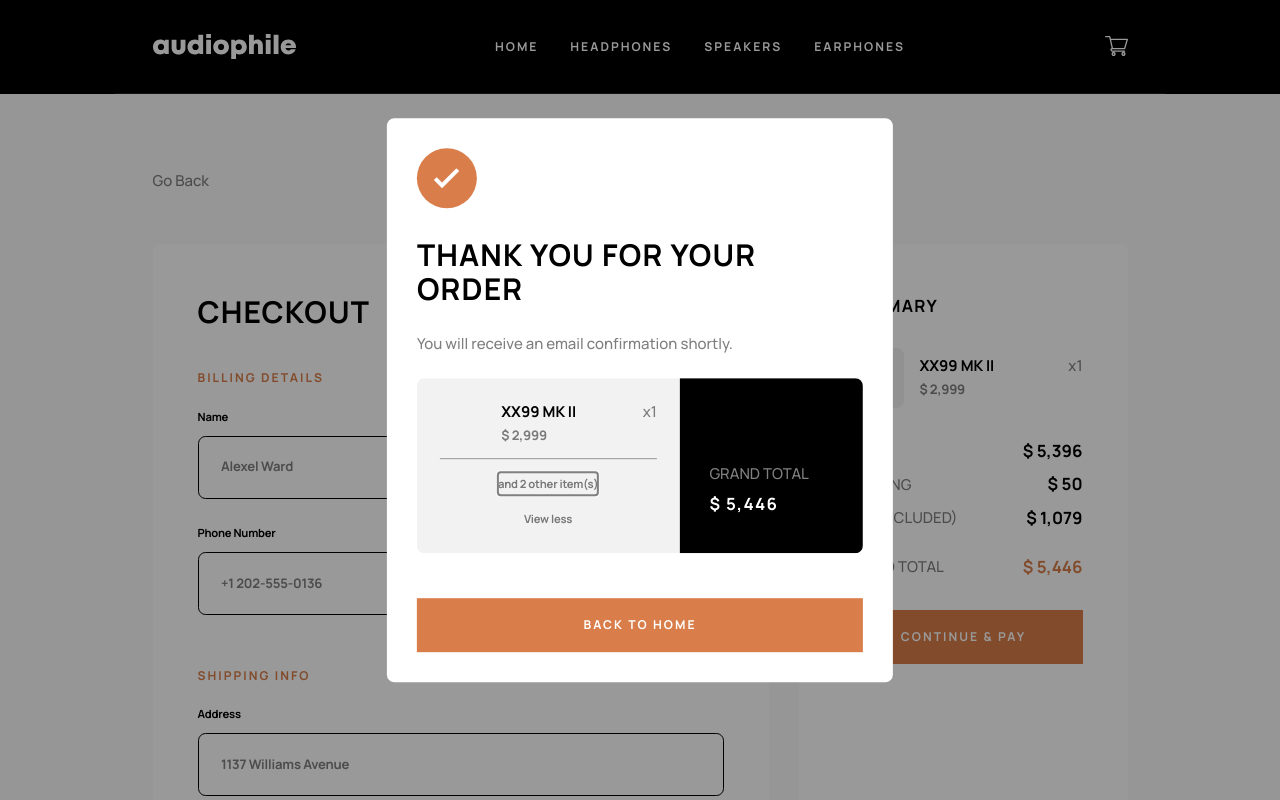
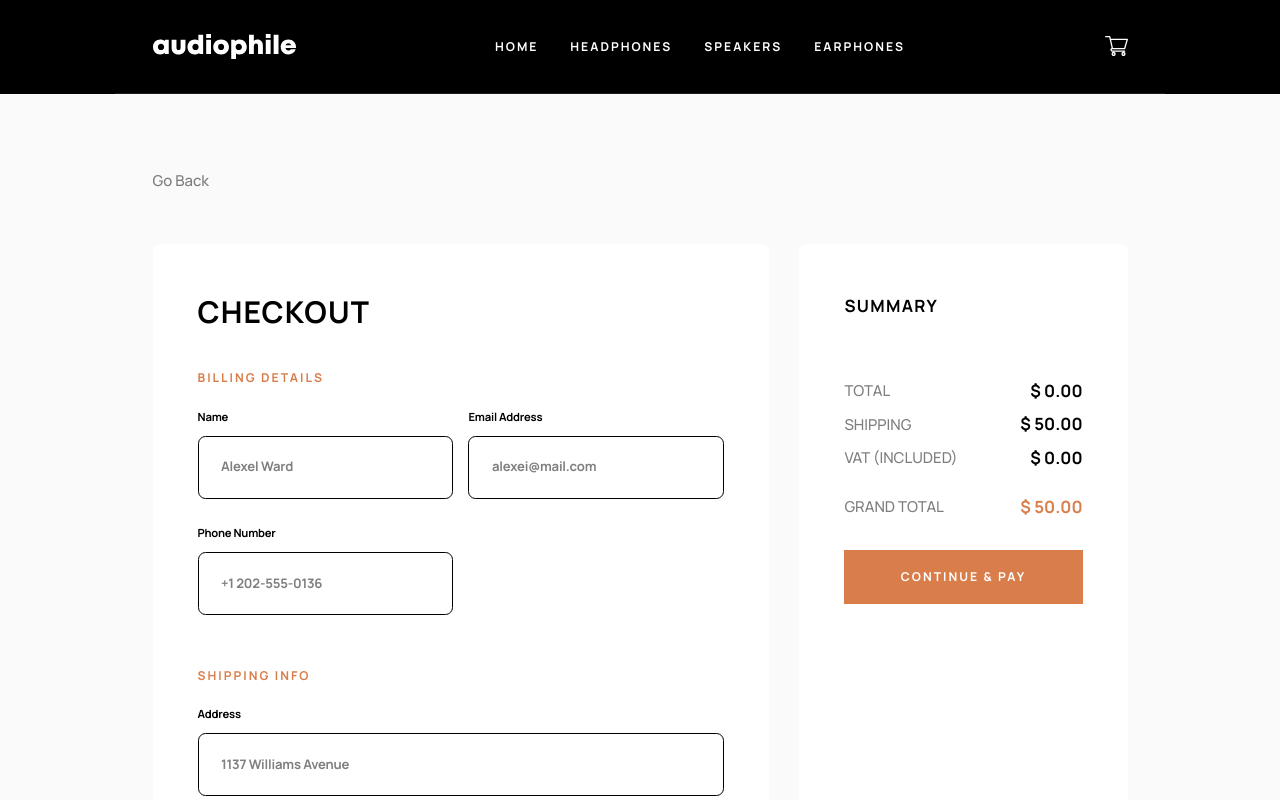
Before and after one commit to nofuenterr/audiophile, a React (Vite) app: page /checkout in a window 1280 px wide. Shown: the top 800 px of the page. Built offline with nearby package versions, Linux system fonts and the light colour scheme.

Commit message:
feat: integrate cart products to summary section of checkout page

```diff
--- a/src/components/cart/CartModal.tsx
+++ b/src/components/cart/CartModal.tsx
@@ -3,15 +3,10 @@ import type { ReactNode } from 'react';
 import { useCartStore, type CartProduct } from '../../stores/cart';
 import formatPrice from '../../utils/formatPrice';
 import { Link } from 'react-router-dom';
+import { getCartTotal } from '../../utils/getCartTotal';
 
 export default function CartModal({ children }: { children: ReactNode }) {
 	const cart = useCartStore((s) => s.cart);
-
-	function calculateTotal(cart: CartProduct[]): number {
-		return cart.reduce((total, product) => {
-			return (total += product.price * product.quantity);
-		}, 0);
-	}
 
 	return (
 		<Dialog.Root>
@@ -41,7 +36,7 @@ export default function CartModal({ children }: { children: ReactNode }) {
 							<div className="mb-6 flex items-center justify-between">
 								<h2 className="uppercase opacity-50">Total</h2>
 								<p className="heading heading-6">
-									$ {formatPrice(calculateTotal(cart))}
+									$ {formatPrice(getCartTotal(cart))}
 								</p>
 							</div>
 						</>
--- a/src/components/checkout/CheckoutModal.tsx
+++ b/src/components/checkout/CheckoutModal.tsx
@@ -2,7 +2,7 @@ import { Dialog } from 'radix-ui';
 
 export default function CheckoutModal() {
 	return (
-		<Dialog.Root open>
+		<Dialog.Root>
 			<Dialog.Trigger asChild>
 				<button className="Button violet">Edit profile</button>
 			</Dialog.Trigger>
--- a/src/pages/Checkout.tsx
+++ b/src/pages/Checkout.tsx
@@ -3,7 +3,10 @@ import GoBackButton from '../components/shared/GoBackButton';
 import MainWrapper from '../components/shared/MainWrapper';
 import ContentWrapper from '../components/shared/ContentWrapper';
 import clsx from 'clsx';
-import CheckoutModal from '../components/checkout/CheckoutModal';
+/* import CheckoutModal from '../components/checkout/CheckoutModal'; */
+import { useCartStore } from '../stores/cart';
+import formatPrice from '../utils/formatPrice';
+import { getCartTotal } from '../utils/getCartTotal';
 
 export default function Checkout() {
 	return (
@@ -20,28 +23,45 @@ export default function Checkout() {
 				</ContentWrapper>
 			</MainWrapper>
 
-			<CheckoutModal />
+			{/* <CheckoutModal /> */}
 		</div>
 	);
 }
 
 function Summary() {
+	const cart = useCartStore((s) => s.cart);
+	const total = getCartTotal(cart);
+	const SHIPPING: number = 50;
+	const vat = total * 0.2;
+	const grandTotal = total + SHIPPING + vat;
+
 	return (
 		<div className="grid content-start gap-8">
 			<h2 className="heading heading-6">Summary</h2>
 			<div>
-				<ul>
-					<li className="grid grid-cols-[4rem_1fr] gap-4">
-						<div className="bg-light-700 size-16 overflow-hidden rounded-lg"></div>
+				<ul className="grid gap-6">
+					{cart.map((product) => {
+						return (
+							<li
+								key={product.slug}
+								className="grid grid-cols-[4rem_1fr] gap-4"
+							>
+								<div className="bg-light-700 size-16 overflow-hidden rounded-lg">
+									<img src={product.cartImage} alt={`${product.name} image`} />
+								</div>
 
-						<div className="flex w-full justify-between self-center">
-							<div className="">
-								<p className="font-bold">XX99 MK II</p>
-								<p className="input opacity-50">$ 2,999</p>
-							</div>
-							<p className="opacity-50">x1</p>
-						</div>
-					</li>
+								<div className="flex w-full justify-between self-center">
+									<div className="">
+										<p className="font-bold">{product.name}</p>
+										<p className="input opacity-50">
+											$ {formatPrice(product.price)}
+										</p>
+									</div>
+									<p className="opacity-50">x{product.quantity}</p>
+								</div>
+							</li>
+						);
+					})}
 				</ul>
 			</div>
 
@@ -49,21 +69,25 @@ function Summary() {
 				<div className="grid content-start gap-2">
 					<div className="flex items-center justify-between">
 						<p className="uppercase opacity-50">Total</p>
-						<p className="heading text-lg">$ 5,396</p>
+						<p className="heading text-end text-lg">$ {formatPrice(total)}</p>
 					</div>
 					<div className="flex items-center justify-between">
 						<p className="uppercase opacity-50">Shipping</p>
-						<p className="heading text-lg">$ 50</p>
+						<p className="heading text-end text-lg">
+							$ {formatPrice(SHIPPING)}
+						</p>
 					</div>
 					<div className="flex items-center justify-between">
 						<p className="uppercase opacity-50">VAT (Included)</p>
-						<p className="heading text-lg">$ 1,079</p>
+						<p className="heading text-end text-lg">$ {formatPrice(vat)}</p>
 					</div>
 				</div>
 
 				<div className="flex items-center justify-between">
 					<p className="uppercase opacity-50">Grand Total</p>
-					<p className="heading text-primary text-lg">$ 5,446</p>
+					<p className="heading text-primary text-end text-lg">
+						$ {formatPrice(grandTotal)}
+					</p>
 				</div>
 			</div>
 
--- /dev/null
+++ b/src/utils/getCartTotal.ts
@@ -0,0 +1,7 @@
+import type { CartProduct } from '../stores/cart';
+
+export function getCartTotal(cart: CartProduct[]): number {
+	return cart.reduce((total, product) => {
+		return (total += product.price * product.quantity);
+	}, 0);
+}
```
